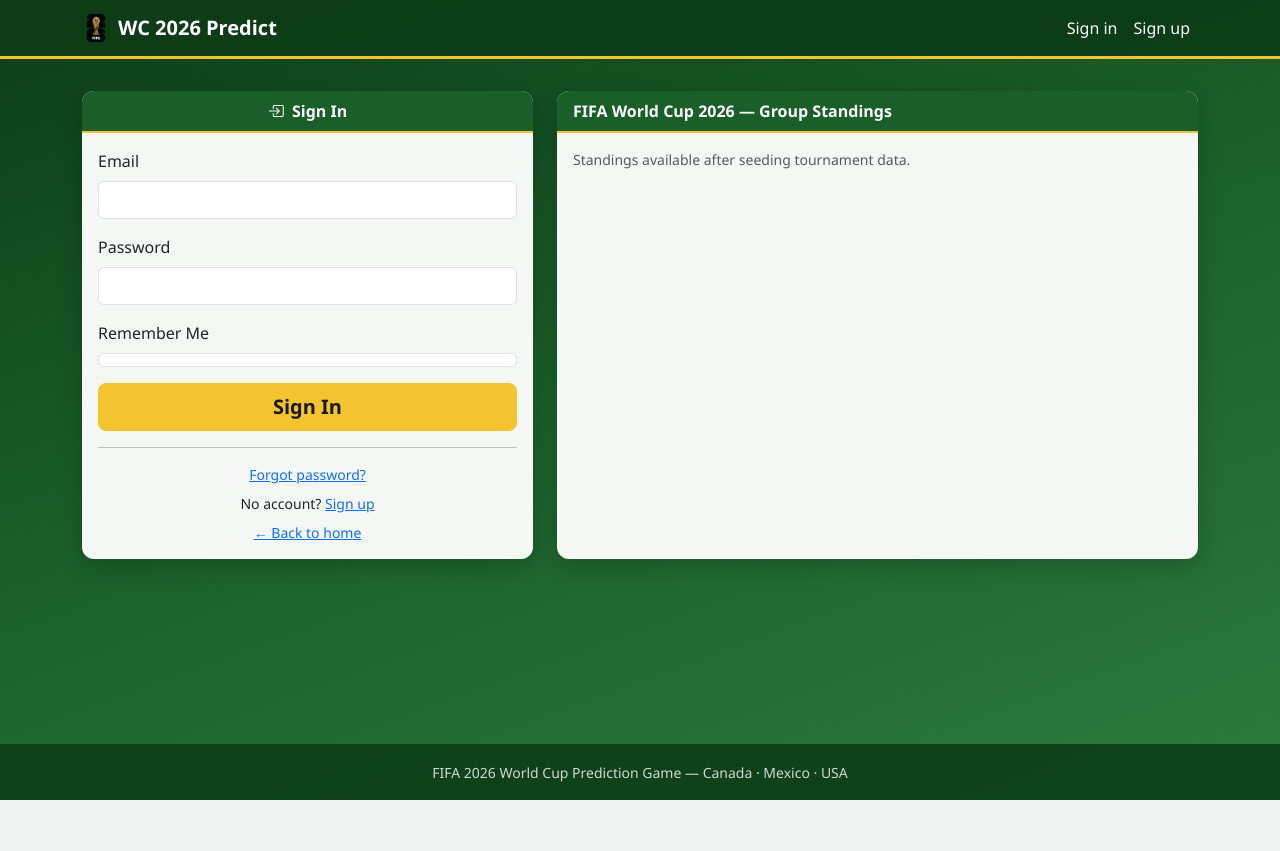
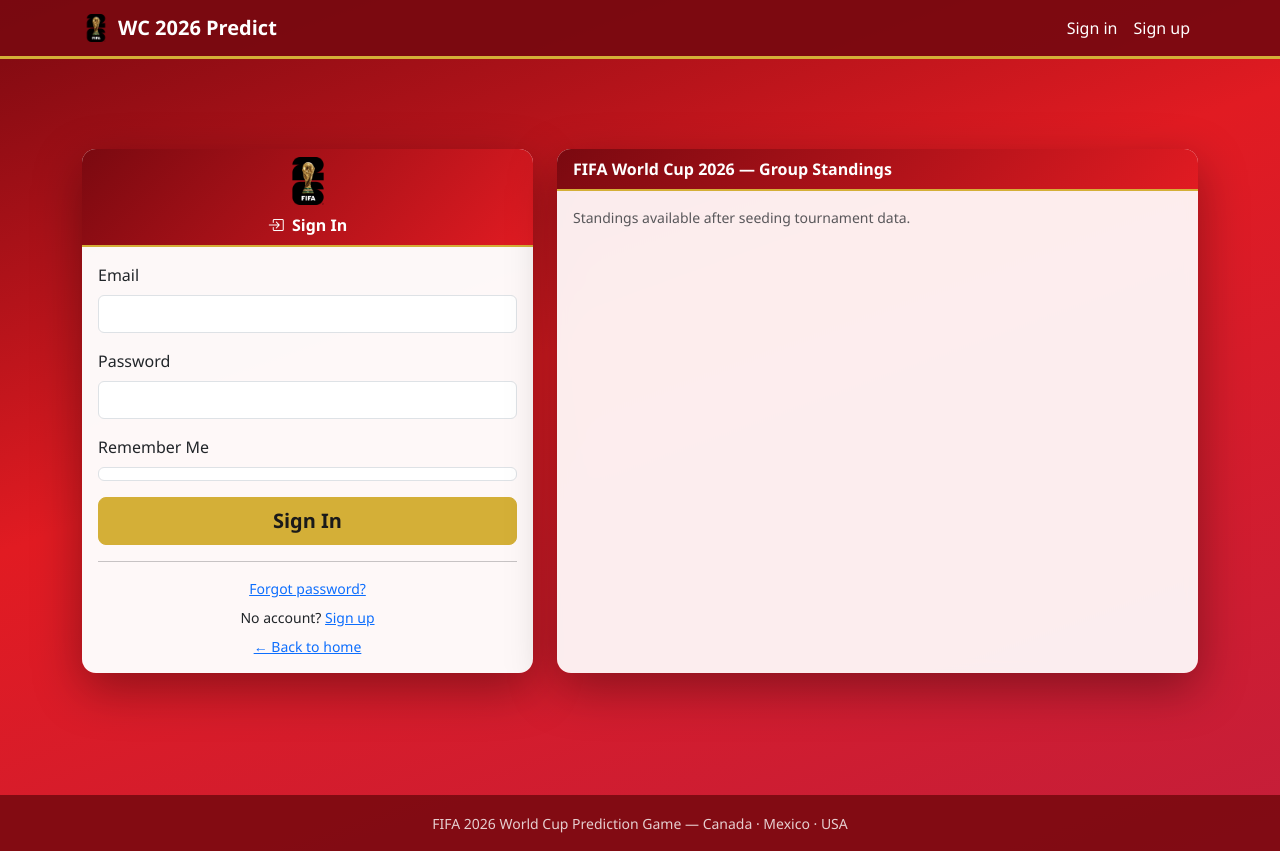
Before and after one commit to abhilash1985/PredictionGame, a Django app: page /accounts/login/ in a window 1280 px wide. Before the commit the page ends 800 px from the top, so only its background shows below. Run offline with Django 5.2, Linux system fonts and the light colour scheme; data that the repository does not hold is empty; parts of the project's set-up code (start-up, migrations or seed data) failed here and were passed over.

Commit message:
Apply FIFA red theme and auth page hero background.
Use the WC 2026 promotional image on login and signup with a red/gold palette across the site chrome and landing hero.

Co-authored-by: Cursor <cursoragent@cursor.com>

```diff
--- a/static/css/football.css
+++ b/static/css/football.css
@@ -1,20 +1,24 @@
 :root {
-  --pitch-green: #1a5f2a;
-  --pitch-dark: #0d3d18;
-  --gold: #f4c430;
+  --fifa-red: #e11b22;
+  --fifa-red-dark: #7a0910;
+  --fifa-red-mid: #b91419;
+  --fifa-pink: #f06292;
+  --pitch-green: var(--fifa-red-mid);
+  --pitch-dark: var(--fifa-red-dark);
+  --gold: #d4af37;
   --white: #ffffff;
-  --off-white: #f5f7f5;
+  --off-white: #faf8f5;
 }
 
 body {
   font-family: 'Segoe UI', system-ui, sans-serif;
-  background: linear-gradient(160deg, var(--pitch-dark) 0%, var(--pitch-green) 45%, #2d7a3e 100%);
+  background: linear-gradient(160deg, var(--fifa-red-dark) 0%, var(--fifa-red) 42%, #c41e3a 100%);
   min-height: 100vh;
   color: #1a1a1a;
 }
 
 .site-navbar {
-  background: rgba(13, 61, 24, 0.95) !important;
+  background: rgba(122, 9, 16, 0.95) !important;
   border-bottom: 3px solid var(--gold);
 }
 
@@ -238,15 +247,60 @@ body {
   margin: 0 auto;
 }
 
+body.page-auth .main-content {
+  background-image: linear-gradient(105deg, rgba(122, 9, 16, 0.93) 0%, rgba(225, 27, 34, 0.78) 38%, rgba(240, 98, 146, 0.35) 100%),
+    url('/static/images/fifa-wc-auth.jpg');
+  background-size: cover;
+  background-position: center right;
+  background-attachment: fixed;
+  padding: 2.5rem 0 3rem;
+}
+
+.auth-page-shell {
+  min-height: calc(100vh - 10rem);
+  display: flex;
+  flex-direction: column;
+  justify-content: center;
+}
+
+.auth-panel {
+  background: rgba(255, 255, 255, 0.97);
+  border: none;
+  border-radius: 14px;
+  box-shadow: 0 16px 48px rgba(0, 0, 0, 0.35);
+  overflow: hidden;
+}
+
+.auth-panel .card-header {
+  background: linear-gradient(135deg, var(--fifa-red-dark), var(--fifa-red));
+  color: var(--white);
+  font-weight: 600;
+  border-bottom: 2px solid var(--gold);
+}
+
+.auth-panel-glass {
+  background: rgba(255, 255, 255, 0.92);
+  backdrop-filter: blur(6px);
+}
+
+.auth-panel-logo {
+  border-radius: 8px;
+  object-fit: contain;
+}
+
+body.page-auth footer.site-footer {
+  background: rgba(122, 9, 16, 0.95);
+}
+
 footer.site-footer {
-  background: rgba(13, 61, 24, 0.9);
+  background: rgba(122, 9, 16, 0.9);
   color: rgba(255, 255, 255, 0.8);
   padding: 1rem 0;
   margin-top: auto;
 }
 
 .group-tabs .nav-link {
-  color: var(--pitch-dark);
+  color: var(--fifa-red-dark);
   border: 1px solid #dee2e6;
   margin: 0.15rem;
   font-weight: 600;
--- a/templates/account/login.html
+++ b/templates/account/login.html
@@ -1,13 +1,18 @@
 {% extends 'base.html' %}
-{% load i18n %}
+{% load i18n static %}
 
 {% block title %}Sign In — WC 2026{% endblock %}
+{% block body_class %}page-auth{% endblock %}
 
 {% block content %}
-<div class="row g-4">
+<div class="auth-page-shell">
+  <div class="row g-4 align-items-stretch">
     <div class="col-lg-5">
-    <div class="card card-football auth-card mx-lg-0 mx-auto">
-      <div class="card-header text-center"><i class="bi bi-box-arrow-in-right me-1"></i> Sign In</div>
+      <div class="card auth-panel mx-lg-0 mx-auto">
+        <div class="card-header text-center">
+          <img src="{% static 'images/fifa.png' %}" alt="" class="auth-panel-logo mb-2" width="48" height="48">
+          <div><i class="bi bi-box-arrow-in-right me-1"></i> Sign In</div>
+        </div>
         <div class="card-body">
           <form method="post" action="{% url 'account_login' %}">
             {% csrf_token %}
@@ -30,7 +35,7 @@
       </div>
     </div>
     <div class="col-lg-7">
-    <div class="card card-football h-100">
+      <div class="card auth-panel auth-panel-glass h-100">
         <div class="card-header">FIFA World Cup 2026 — Group Standings</div>
         <div class="card-body">
           {% include 'tournaments/partials/standings_tabs.html' with tab_prefix='login' %}
@@ -38,4 +43,5 @@
       </div>
     </div>
   </div>
+</div>
 {% endblock %}
```
Also changed, not shown: other parts of static/css/football.css (+27 -22 lines), templates/account/signup.html (+12 -5 lines), static/images/fifa-wc-auth.jpg (added). Lines whose indentation alone changed are shown as unchanged.
